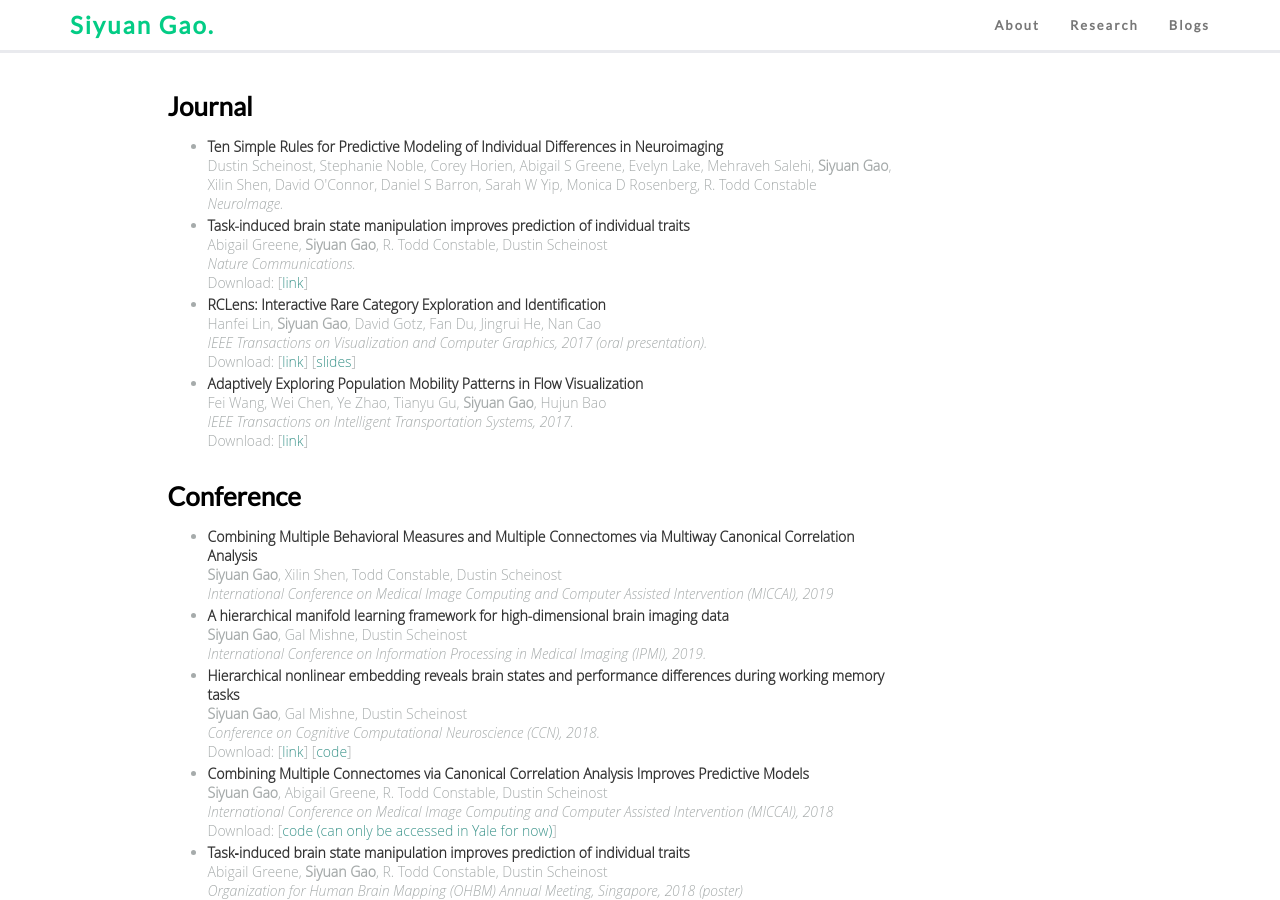
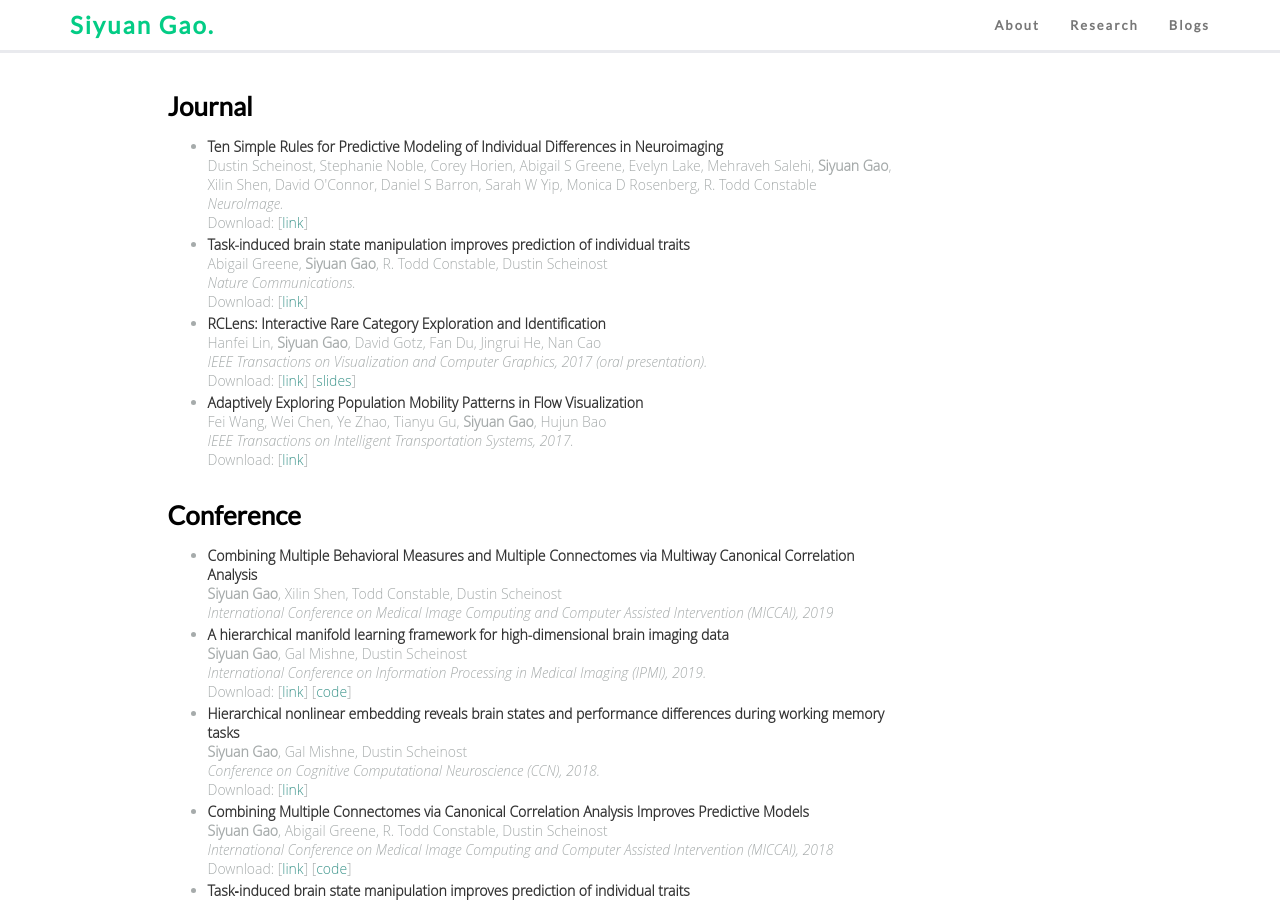
Before and after one commit to carricky/carricky.github.io, a Jekyll site: the page built from research.html, in a window 1280 px wide and 900 px high. Built offline with Jekyll 4.4.1, drawn with Linux system fonts in a browser that asks for light colours; nearby versions of some CDN libraries; comment, search, counter and statistics services are not loaded.

Commit message:
update paper status and resume

```diff
--- a/about.html
+++ b/about.html
@@ -35,7 +35,7 @@
     <section class="foreground-content">
         <h4 style="font-family: Georgia, serif;">Resume</h4>
         <ul>
-        <li><a href="https://drive.google.com/open?id=1x817UAoOE6JmIRNZWXk09pp6YRel_xnx">2018_Siyuan_Gao</a></li>
+        <li><a href="https://drive.google.com/open?id=1qKOf-YQDxggvQX9gZ2apY0M_fHy_Myuh">2019_Siyuan_Gao</a></li>
         </ul>
     </section>
 </div>
--- a/index.html
+++ b/index.html
@@ -137,7 +137,7 @@
                     <h4>July 2018</h4>
                     One paper accepted at 2018 Conference on Cognitive Computational Neuroscience (CCN2018), see you in Phily.
                 </li>
-                <li>
+  <!--               <li>
                     <h4>May 2018</h4>
                     One paper accepted at Nature Communications.
                 </li>
@@ -152,7 +152,7 @@
                 <li>
                     <h4>Oct 2017</h4>
                     I presented our paper <b>RCLens: Interactive Rare Category Exploration and Identification</b> at IEEE VIS 2017.
-                </li>
+                </li> -->
 <!--            <li>
                     <h4>May 2017 - current</h4>
                     Officially joining <a href="http://bbs.yale.edu/people/todd_constable.profile">Professor Todd Constable's</a> lab. My research will focus on quantitative brain network analysis.
--- a/research.html
+++ b/research.html
@@ -16,6 +16,7 @@
         <div style="font-style:italic">
             NeuroImage.
         </div>
+        Download: [<a href="https://www.sciencedirect.com/science/article/pii/S1053811919301533">link</a>]
     </li>
     <li>
         <div style="color:#333333; font-weight:bold">
@@ -81,6 +82,7 @@
         <div style="font-style:italic">
             International Conference on Information Processing in Medical Imaging (IPMI), 2019.
         </div>
+        Download: [<a href="https://link.springer.com/chapter/10.1007/978-3-030-20351-1_49">link</a>] [<a href="https://github.com/carricky/2sDM">code</a>]
     </li>
     <li>
         <div style="color:#333333; font-weight:bold">
@@ -100,7 +102,7 @@
         <div style="font-style:italic">
             International Conference on Medical Image Computing and Computer Assisted Intervention (MICCAI), 2018
         </div>
-        Download: [<a href="https://git.yale.edu/sg972/CPM">code (can only be accessed in Yale for now)</a>]
+        Download: [<a href="https://link.springer.com/chapter/10.1007/978-3-030-00931-1_40">link</a>] [<a href="https://github.com/YaleMRRC/CPM">code</a>]
     </li>
     <li>
         <div style="color:#333333; font-weight:bold">
```
Also changed, not shown: other parts of research.html (+1 -1 lines).
